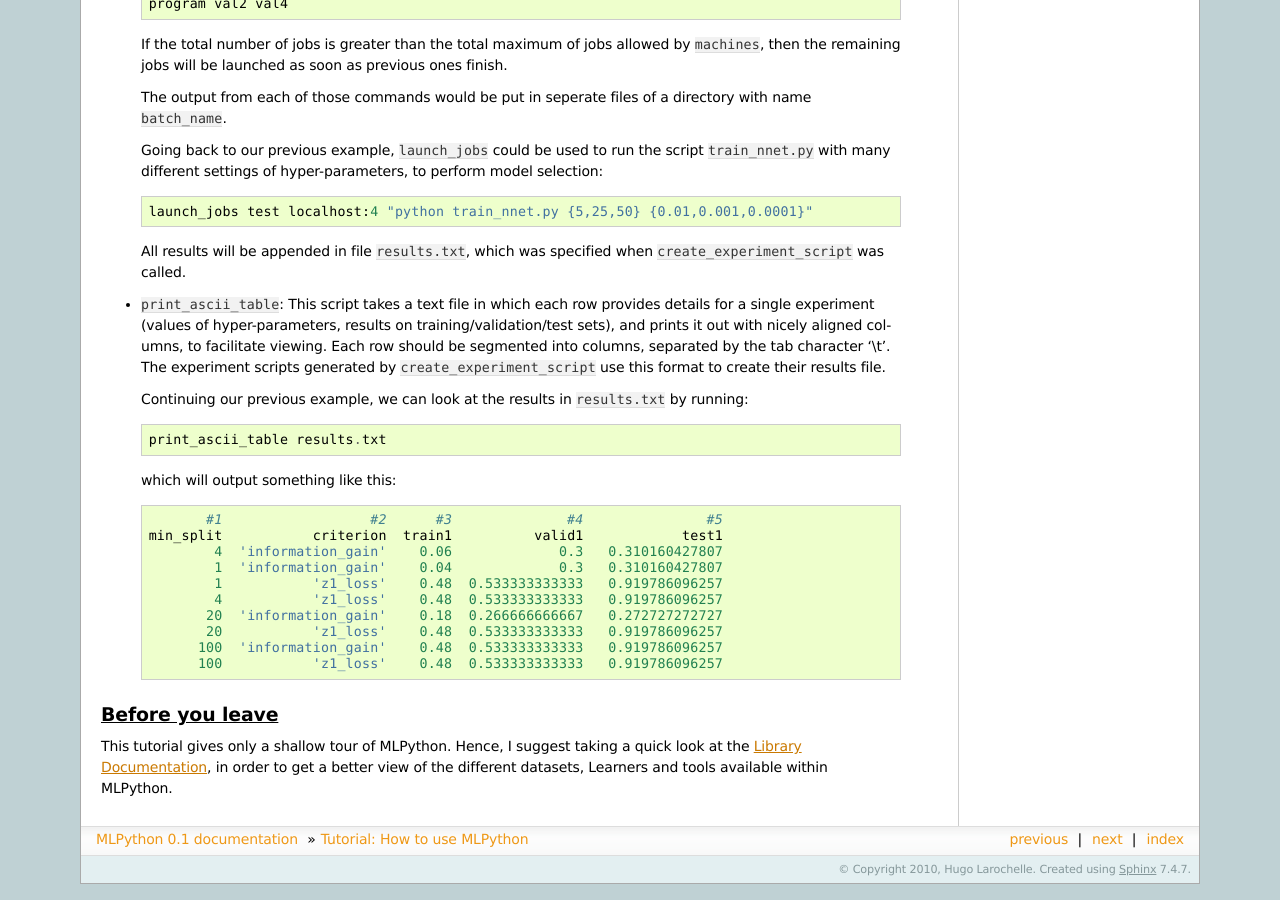
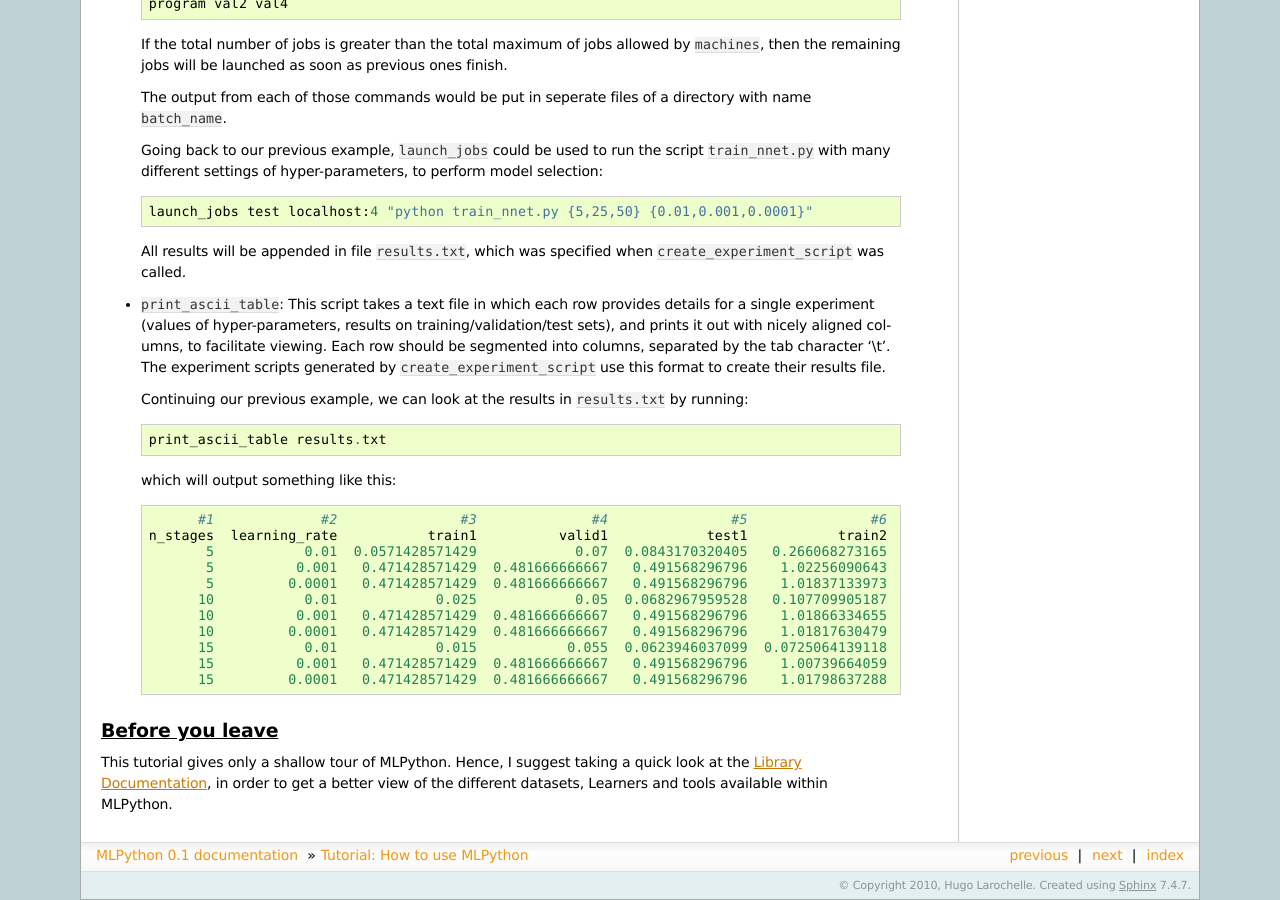
Before and after one commit to AmirHooshangi/mlpython, a Sphinx documentation site: the page built from doc/tutorial.txt, in a window 1280 px wide and 900 px high, scrolled down 11176 px. Built offline with Sphinx 7.4.7, drawn with Linux system fonts in a browser that asks for light colours; formulas are drawn with MathJax 3.

Commit message:
Doc print_ascii_table's exemple fixed

```diff
--- a/doc/tutorial.txt
+++ b/doc/tutorial.txt
@@ -716,16 +716,18 @@ variable).
 
   which will output something like this: ::
 
-          #1                  #2      #3              #4               #5
-   min_split           criterion  train1          valid1            test1
-           4  'information_gain'    0.06             0.3   0.310160427807
-           1  'information_gain'    0.04             0.3   0.310160427807
-           1           'z1_loss'    0.48  0.533333333333   0.919786096257
-           4           'z1_loss'    0.48  0.533333333333   0.919786096257
-          20  'information_gain'    0.18  0.266666666667   0.272727272727
-          20           'z1_loss'    0.48  0.533333333333   0.919786096257
-         100  'information_gain'    0.48  0.533333333333   0.919786096257
-         100           'z1_loss'    0.48  0.533333333333   0.919786096257
+         #1             #2               #3              #4               #5               #6              #7               #8
+   n_stages  learning_rate           train1          valid1            test1           train2          valid2            test2
+          5           0.01  0.0571428571429            0.07  0.0843170320405   0.266068273165  0.302398354453   0.310701156217
+          5          0.001   0.471428571429  0.481666666667   0.491568296796    1.02256090643   1.03109099021    1.03379371721
+          5         0.0001   0.471428571429  0.481666666667   0.491568296796    1.01837133973   1.02630593227    1.03393762605
+         10           0.01            0.025            0.05  0.0682967959528   0.107709905187  0.167955635734   0.183754376553
+         10          0.001   0.471428571429  0.481666666667   0.491568296796    1.01866334655   1.02733711282    1.03028394838
+         10         0.0001   0.471428571429  0.481666666667   0.491568296796    1.01817630479   1.02613414201    1.03378498393
+         15           0.01            0.015           0.055  0.0623946037099  0.0725064139118    0.1623502906   0.176613253765
+         15          0.001   0.471428571429  0.481666666667   0.491568296796    1.00739664059   1.01643011792     1.0198808477
+         15         0.0001   0.471428571429  0.481666666667   0.491568296796    1.01798637288   1.02595917045    1.03361986381
+
 
 Before you leave
 ----------------
```
